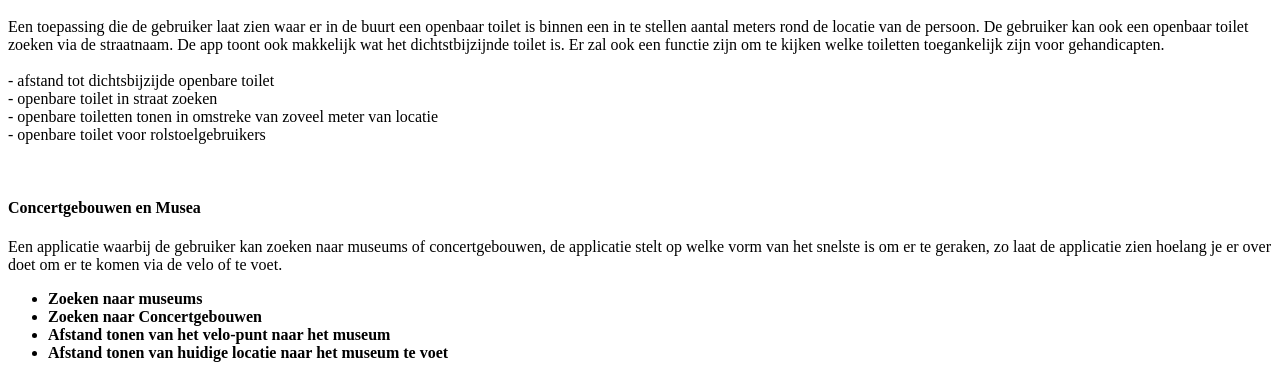
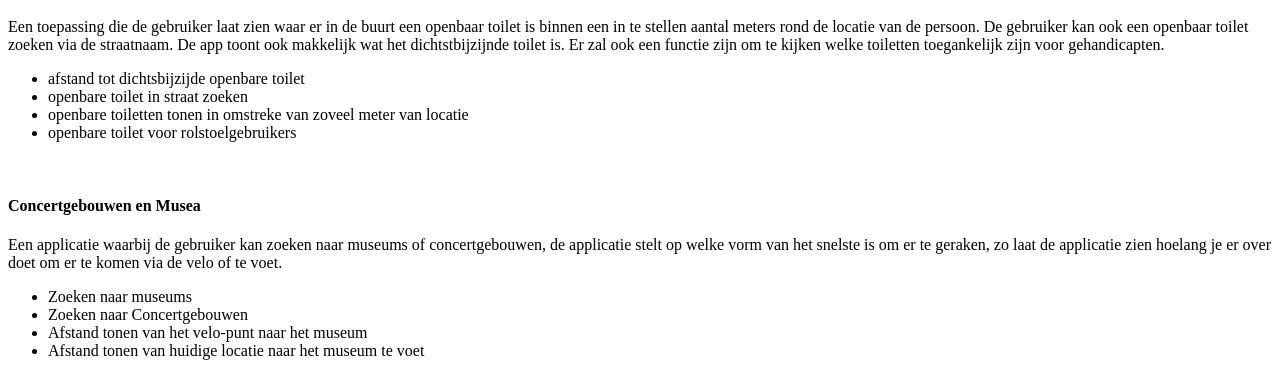
Before and after one commit to Basvanderhoeven/WebFrameworks, an Angular app: page /#/home in a window 1280 px wide. Shown: the part 555-930 px from the top of the page. Built offline with nearby package versions, Linux system fonts and the light colour scheme; what angular-bootstrap-md would draw is missing.

Commit message:
bug fix op homescreen

```diff
--- a/src/app/group/group.component.html
+++ b/src/app/group/group.component.html
@@ -1,12 +1,10 @@
 <!--Card Wider-->
-<div class="card card-cascade wider">
+<div class="card">
 
         <!--Card image-->
         <div class="view overlay hm-white-slight">
             <img src="https://scontent-bru2-1.xx.fbcdn.net/v/t1.0-9/18556397_1152485931546451_3137929539460041286_n.jpg?oh=025a2f107ac154589a3874952312760a&oe=5ABEE754" class="img-fluid">
-            <a href="#!">
-                <div class="mask"></div>
-            </a>
+
         </div>
         <!--/Card image-->
 
--- a/src/app/uitlegBas/uitlegBas.component.html
+++ b/src/app/uitlegBas/uitlegBas.component.html
@@ -9,10 +9,10 @@
 
 
         <ul>
-            <li><strong>Zoeken naar museums</strong></li>
-            <li><strong>Zoeken naar Concertgebouwen</strong></li>
-            <li><strong>Afstand tonen van het velo-punt naar het museum</strong></li>
-            <li><strong>Afstand tonen van huidige locatie naar het museum te voet</strong></li>
+            <li>Zoeken naar museums</li>
+            <li>Zoeken naar Concertgebouwen</li>
+            <li>Afstand tonen van het velo-punt naar het museum</li>
+            <li>Afstand tonen van huidige locatie naar het museum te voet</li>
         </ul>
 </div>
 <!--
--- a/src/app/uitlegJoren/uitlegJoren.component.html
+++ b/src/app/uitlegJoren/uitlegJoren.component.html
@@ -1,13 +1,12 @@
 <!--Panel-->
 <div class="card card-body">
     <h4 class="card-title">Openbare Toiletten</h4>
-    <p class="card-text">Een toepassing die de gebruiker laat zien waar er in de buurt een openbaar toilet is binnen een in te stellen aantal meters rond de locatie van de persoon. De gebruiker kan ook een openbaar toilet zoeken via de straatnaam. De app toont ook makkelijk wat het dichtstbijzijnde toilet is. Er zal ook een functie zijn om te kijken welke toiletten toegankelijk zijn voor gehandicapten.
-        <br>
-        <br>
-        - afstand tot dichtsbijzijde openbare toilet<br>
-        - openbare toilet in straat zoeken<br>
-        - openbare toiletten tonen in omstreke van zoveel meter van locatie<br>
-        - openbare toilet voor rolstoelgebruikers
-        </p>
+    <p class="card-text">Een toepassing die de gebruiker laat zien waar er in de buurt een openbaar toilet is binnen een in te stellen aantal meters rond de locatie van de persoon. De gebruiker kan ook een openbaar toilet zoeken via de straatnaam. De app toont ook makkelijk wat het dichtstbijzijnde toilet is. Er zal ook een functie zijn om te kijken welke toiletten toegankelijk zijn voor gehandicapten. </p>
+    <ul>
+        <li>afstand tot dichtsbijzijde openbare toilet</li>
+        <li>openbare toilet in straat zoeken</li>
+        <li>openbare toiletten tonen in omstreke van zoveel meter van locatie</li>
+        <li>openbare toilet voor rolstoelgebruikers</li>
+    </ul>
 </div>
 <!--/.Panel-->
```
